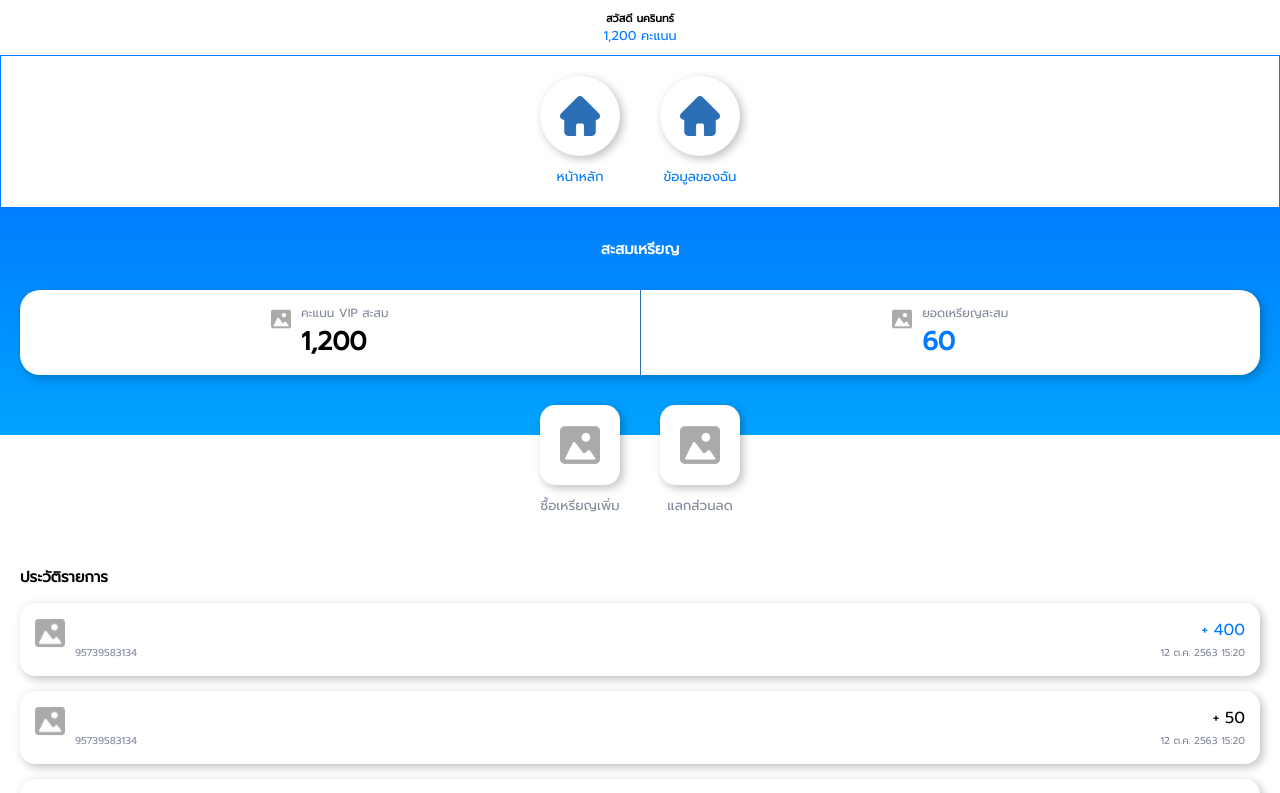
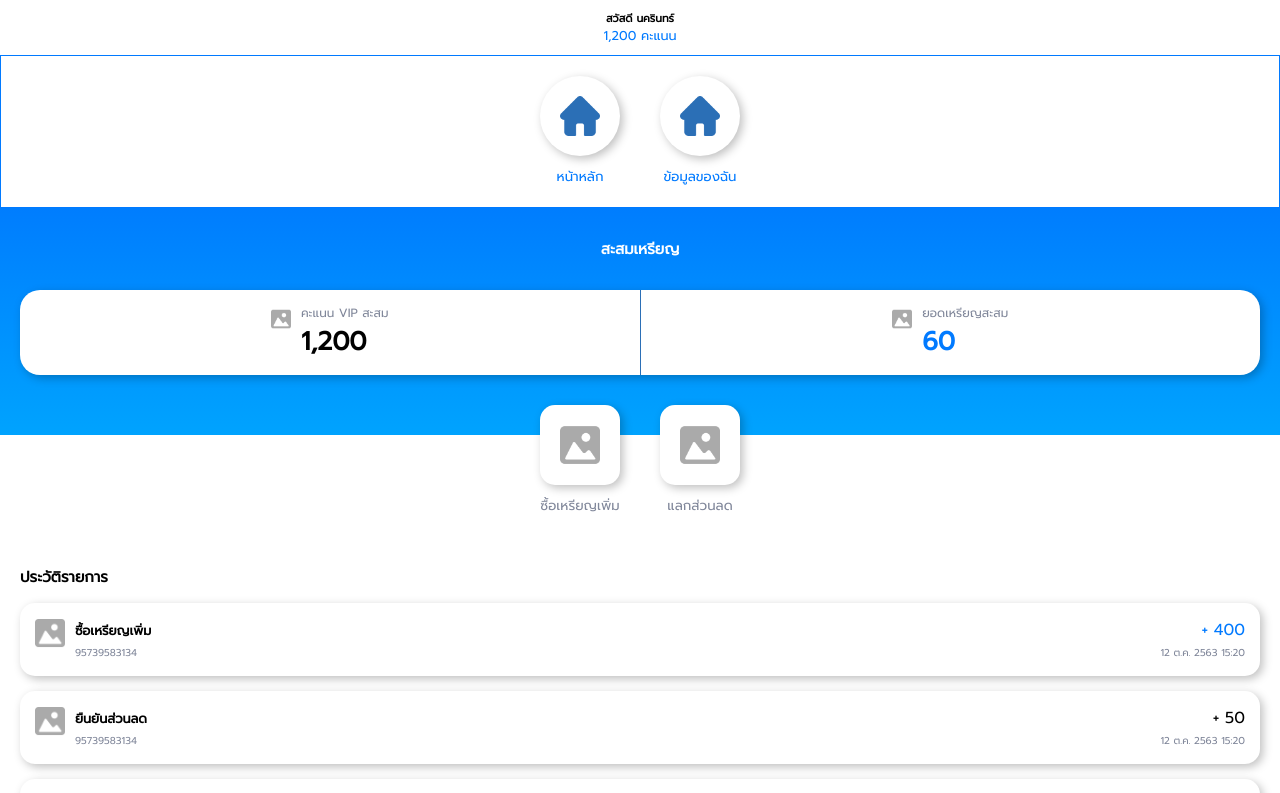
Before and after one commit to artherzno/pmi, a React (Create React App) app: page / in a window 1280 px wide. Shown: the top 793 px of the page. Built offline with nearby package versions, Linux system fonts and the light colour scheme.

Commit message:
- Edit transaction item

```diff
--- a/src/components/MainTransactionItem.js
+++ b/src/components/MainTransactionItem.js
@@ -23,7 +23,7 @@ function MainTransactionItem(props) {
             <img src={NoImage} alt="icon" />
             <div className="_detail">
                 <div className="_status">
-                    <span className="font-black"><b>{props.data.status}</b></span>
+                    <span className="font-black"><b>{props.data.transaction_status}</b></span>
                     { checkAmountStatus() }
                 </div>
                 <div className="_idtimestmp">
```
